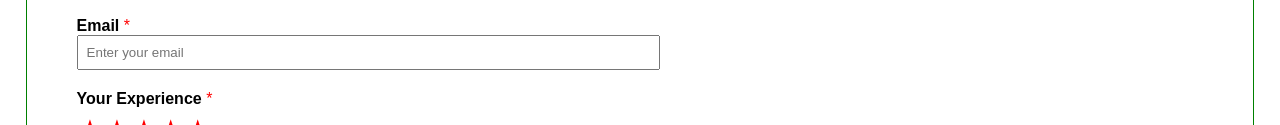
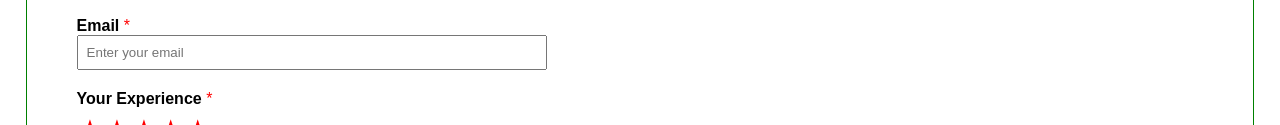
Before and after one commit to PradeepCodes/Guvi-Task_7, a plain HTML site: page index.html in a window 1280 px wide. Shown: the part 170-295 px from the top of the page. Drawn offline with Linux system fonts and the light colour scheme.

Commit message:
width changes

```diff
--- a/index.html
+++ b/index.html
@@ -126,7 +126,7 @@
 
   <div class="form-group">
     <label><b>Email</b> <span style="color: red;">*</span></label><br>
-    <input type="email" name="email" placeholder="Enter your email" style="width: 50%; padding: 8px;" />
+    <input type="email" name="email" placeholder="Enter your email" style="width: 40%; padding: 8px;" />
   </div>
 
   <p><b>Your Experience</b><span style="color: red;"> *</span></p>
```
